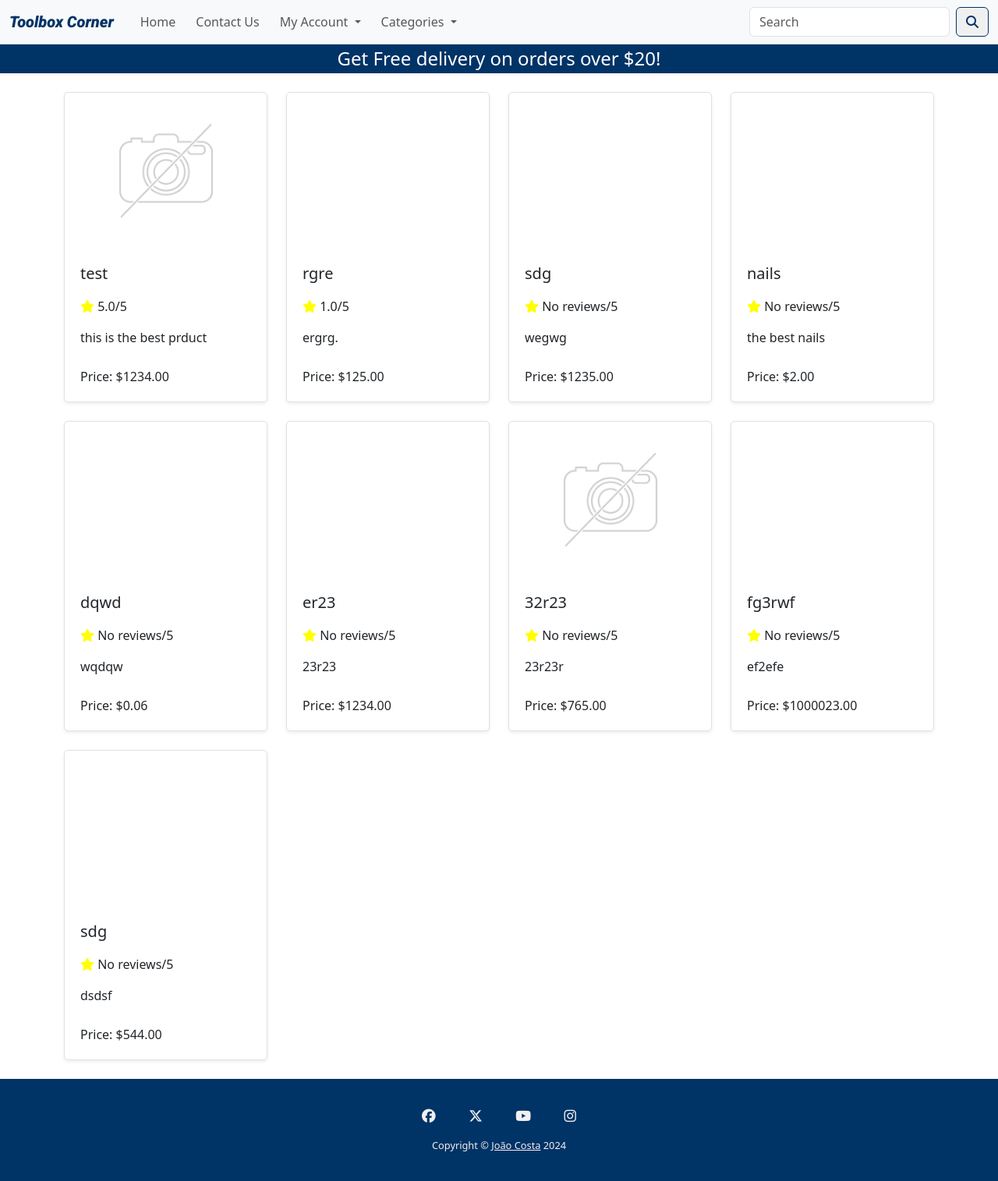
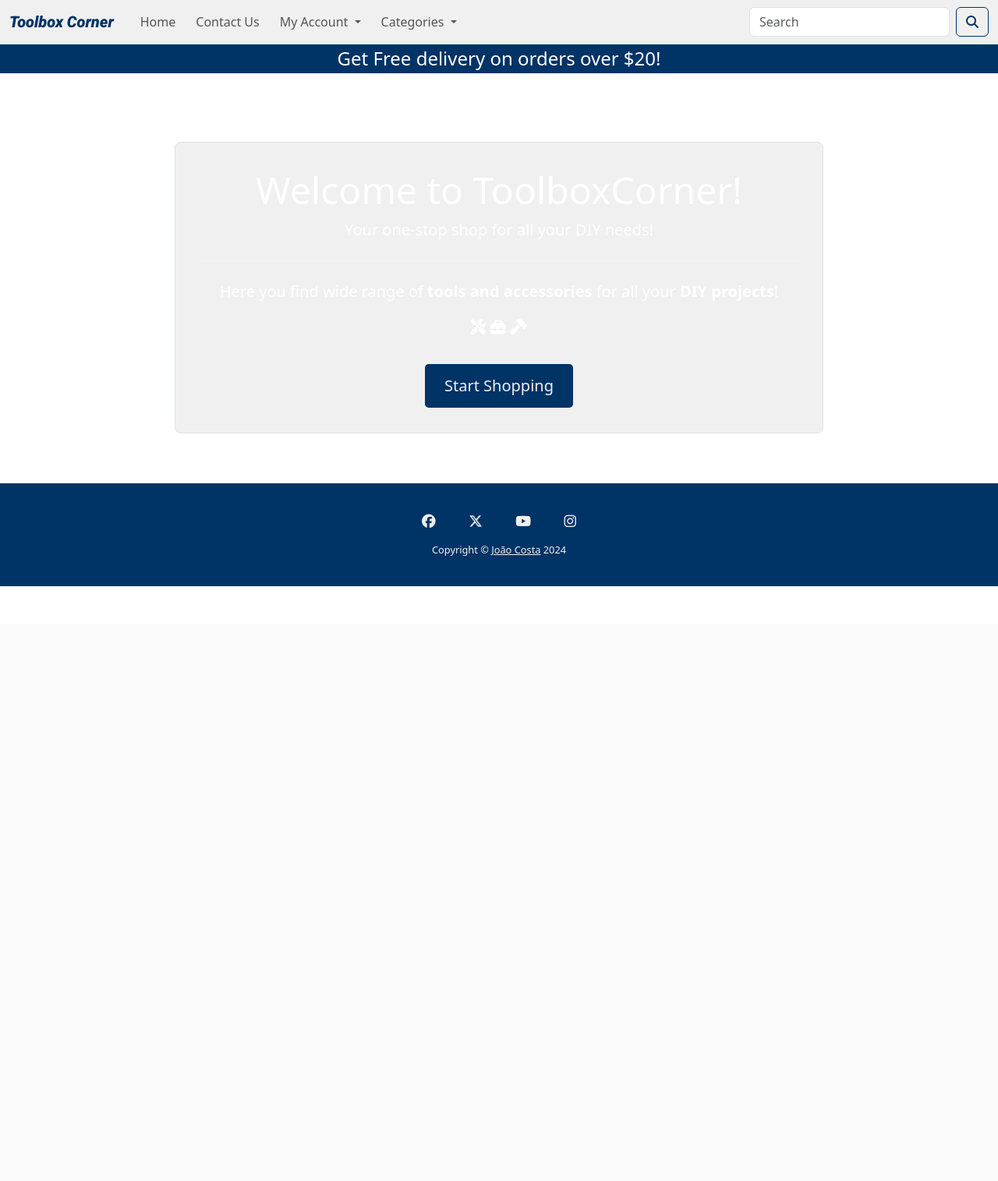
Before and after one commit to Johns-Costa/toolbox-corner, a Django app: page / in a window 1280 px wide. Shown: the whole page at 78% size. After the commit the page ends 752 px from the top, so only its background shows below. Run offline with Django 3.2, Linux system fonts and the light colour scheme; data comes from the database, SQL or seed files in the repository; some libraries are stand-ins or nearby versions.

Commit message:
create a welcome page

```diff
--- a/static/css/base.css
+++ b/static/css/base.css
@@ -1,7 +1,19 @@
+/* ------Base */
+
+header{
+    margin: 0;
+    padding: 0;
+}
+
+body {
+    color: white;
+    width: 100%;
+
+
 /* Navbar styling */
 .navbar {
-    background-color: #F0F0F0;
-    border-bottom: 1px solid #dee2e6;
+    background-color: #F0F0F0 !important;
+    border-bottom: 1px solid #dee2e6 !important;
 }
 
 .navbar-brand {
@@ -94,6 +106,37 @@ div.image-form .clearable-file-input label {
     display: none;
 }
 
+/* Welcome */
+
+.container {
+    max-width: 960px;
+    margin: 0 auto;
+    padding: 2rem;
+}
+
+.jumbotron {
+    background-color: #F0F0F0;
+    padding: 2rem;
+    border-radius: 0.5rem;
+    border: 1px solid #dee2e6 !important;
+}
+
+.jumbotron h1 {
+    font-size: 3rem;
+}
+
+.jumbotron p {
+    font-size: 1.25rem;
+}
+
+.jumbotron .btn {
+    padding: 0.75rem 1.5rem;
+    font-size: 1.25rem;
+    border-radius: 0.3rem;
+    margin-top: 1rem;
+}
+
+
 /* Product card */
 
 .card-img-top-container {
@@ -151,6 +194,8 @@ footer {
     margin: 0;
     position: sticky;
     padding: 20px 0;
+    width: 100% !important;
+    height: 100% !important;
 
 }
 
--- /dev/null
+++ b/templates/website/welcome.html
@@ -0,0 +1,14 @@
+{% extends "base.html" %}
+
+{% block content %}
+<div class="container">
+    <div class="jumbotron text-center">
+        <h1>Welcome to ToolboxCorner!</h1>
+        <p class="lead">Your one-stop shop for all your <strong>DIY needs!</strong></p>
+        <hr class="my-4">
+        <p>Here you find wide range of <strong>tools and accessories</strong> for all your <strong>DIY projects</strong>!</p>
+        <p><i class="fa-solid fa-screwdriver-wrench"></i> <i class="fa-solid fa-toolbox"></i> <i class="fa-solid fa-hammer"></i></p>
+        <a class="btn btn-blue btn-lg" href="{% url 'home' %}" role="button">Start Shopping</a>
+    </div>
+</div>
+{% endblock %}
--- a/toolboxcorner/settings.py
+++ b/toolboxcorner/settings.py
@@ -30,7 +30,7 @@ BASE_DIR = os.path.dirname(os.path.dirname(os.path.abspath(__file__)))
 SECRET_KEY = os.environ.get('SECRET_KEY', '')
 
 # SECURITY WARNING: don't run with debug turned on in production!
-DEBUG = False
+DEBUG = True
 
 ALLOWED_HOSTS = ['toolbox-corner-c9446b25bd36.herokuapp.com', '8000-johnscosta-toolboxcorne-yuu6h8j4355.ws.codeinstitute-ide.net','localhost', '127.0.0.1']
 
--- a/website/urls.py
+++ b/website/urls.py
@@ -4,7 +4,8 @@ from django.urls import path, include
 from .views import edit_product, search_results
 
 urlpatterns = [
-    path('', views.home, name='home'),
+    path('', views.welcome, name='welcome'),
+    path('products', views.home, name='home'),
     path('products/category/<int:category_id>/', views.category_products, name='category_products'),
     path('product/<int:product_id>/', views.product_detail, name='product_detail'),
     path('product/add/', views.add_product, name='add_product'),
--- a/website/views.py
+++ b/website/views.py
@@ -9,6 +9,10 @@ from django.urls import reverse
 from review.models import Review
 from django.db.models import Avg
 
+
+
+def welcome(request):
+    return render(request, 'website/welcome.html')
 
 def home(request):
     products = Product.objects.all()
```
Also changed, not shown: 1 other file.
